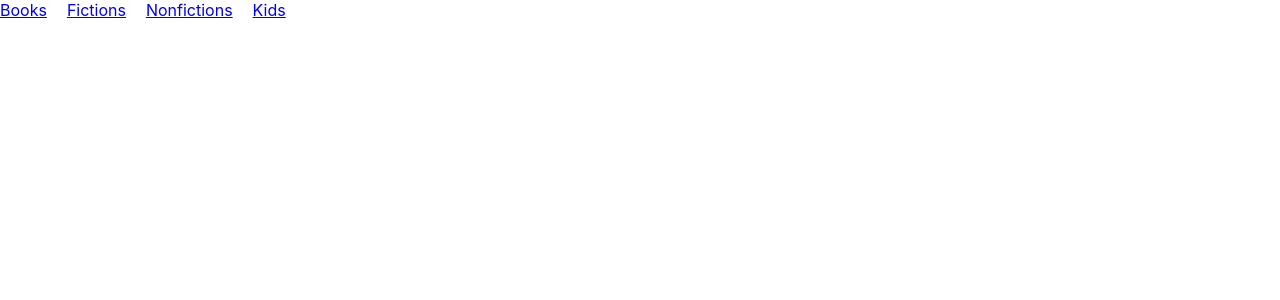
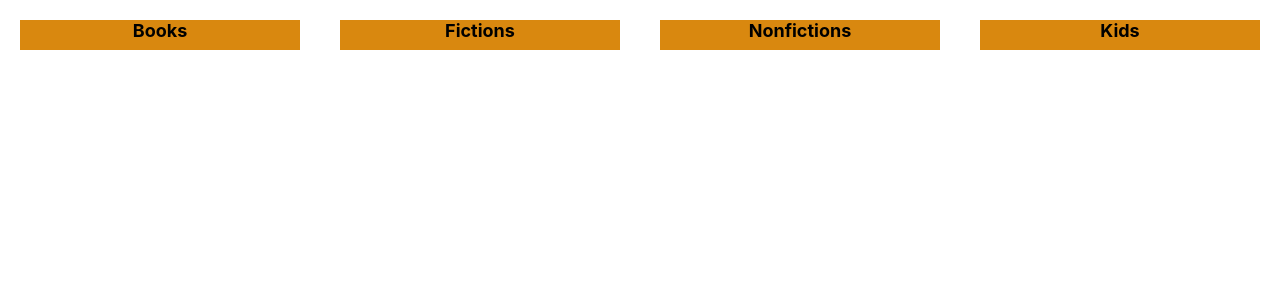
Before and after one commit to a-bilalh/bookstore_django_app, a React (Create React App) app in the folder frontend/: page / in a window 1280 px wide. Shown: the top 300 px of the page. Built offline with nearby package versions, Linux system fonts and the light colour scheme.

Commit message:
menu bar is ready to be displayed

```diff
--- a/frontend/src/components/menu.css
+++ b/frontend/src/components/menu.css
@@ -3,10 +3,23 @@ ul {
     margin: 0;
     padding: 0;
     overflow: hidden;
+    display: grid;
+    grid-template-columns: 1fr 1fr 1fr 1fr;
+    height: 50px;
 }
 
 
 li {
-    display: inline-block;
     margin-right: 20px;
+    margin-left: 20px;
+    margin-top: 20px;
+    text-align: center;
+    font-size: 18px;
+    font-weight: bold;
+    background-color: rgb(217, 136, 15);
 }
+
+a {
+    text-decoration: none;
+    color: black;
+}
```
